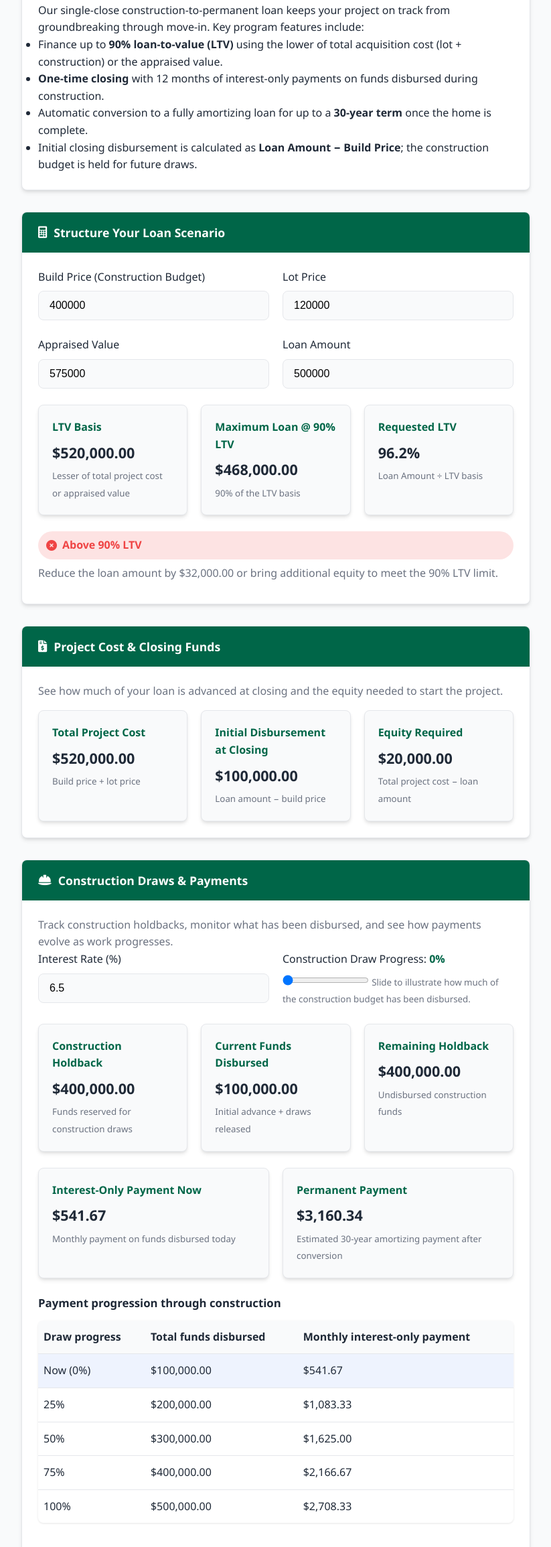
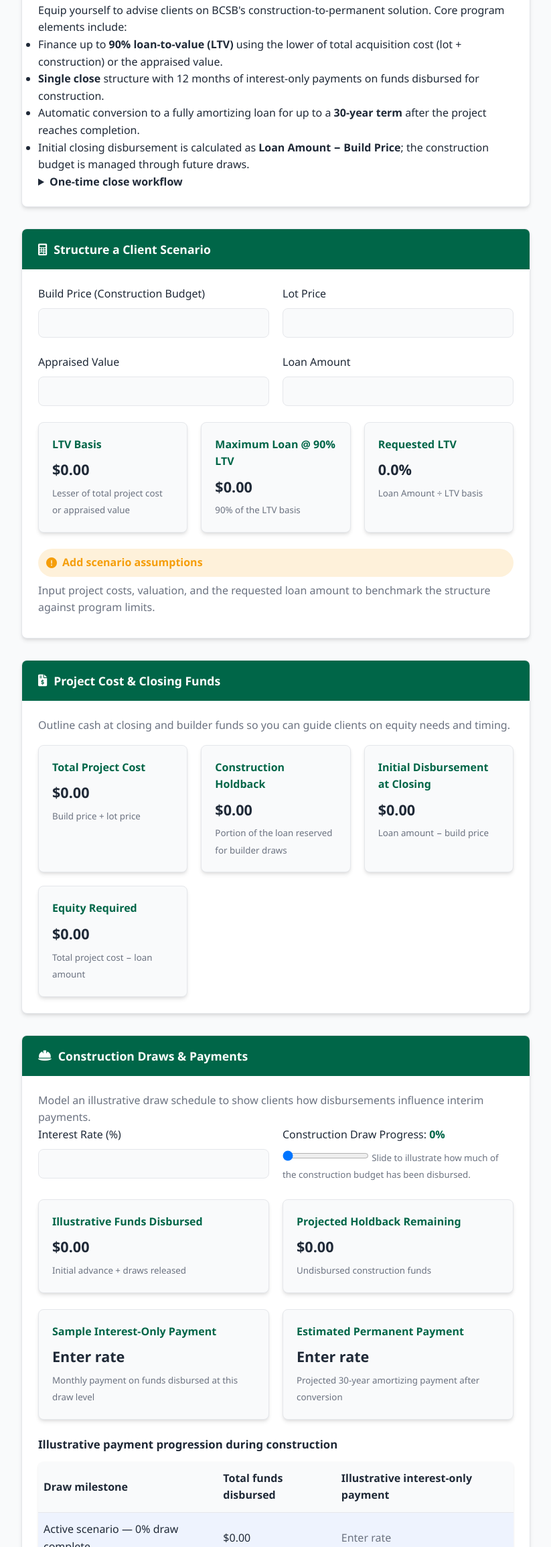
Before and after one commit to NewAige/AMITool, a plain HTML site: page learn-construction.html in a window 1280 px wide. Shown: the part 302-2611 px from the top of the page at 67% size, without its empty margins (228-1051 px from the left). Drawn offline with Linux system fonts and the light colour scheme.

Commit message:
Polish construction financing module for mortgage pros

```diff
--- a/learn-construction.html
+++ b/learn-construction.html
@@ -124,7 +124,7 @@
         <div class="container" style="display: flex; align-items: center; justify-content: space-between;">
             <div>
                 <h1>Construction Financing</h1>
-                <div class="subtitle">Structure a construction-to-permanent loan with BCSB</div>
+                <div class="subtitle">Structure construction-to-permanent financing for your clients</div>
             </div>
             <a href="learn.html" class="btn btn-primary">
                 <i class="fas fa-arrow-left"></i> Back
@@ -136,37 +136,45 @@
         <div class="card">
             <div class="card-header"><i class="fas fa-lightbulb"></i> Program Snapshot</div>
             <div class="card-body">
-                <p>Our single-close construction-to-permanent loan keeps your project on track from groundbreaking through move-in. Key program features include:</p>
+                <p>Equip yourself to advise clients on BCSB's construction-to-permanent solution. Core program elements include:</p>
                 <ul>
                     <li>Finance up to <strong>90% loan-to-value (LTV)</strong> using the lower of total acquisition cost (lot + construction) or the appraised value.</li>
-                    <li><strong>One-time closing</strong> with 12 months of interest-only payments on funds disbursed during construction.</li>
-                    <li>Automatic conversion to a fully amortizing loan for up to a <strong>30-year term</strong> once the home is complete.</li>
-                    <li>Initial closing disbursement is calculated as <strong>Loan Amount − Build Price</strong>; the construction budget is held for future draws.</li>
+                    <li><strong>Single close</strong> structure with 12 months of interest-only payments on funds disbursed for construction.</li>
+                    <li>Automatic conversion to a fully amortizing loan for up to a <strong>30-year term</strong> after the project reaches completion.</li>
+                    <li>Initial closing disbursement is calculated as <strong>Loan Amount − Build Price</strong>; the construction budget is managed through future draws.</li>
                 </ul>
+                <details>
+                    <summary><strong>One-time close workflow</strong></summary>
+                    <ol>
+                        <li><strong>Closing:</strong> The entire construction-to-permanent loan is documented at once. Funds beyond the construction budget release at the table.</li>
+                        <li><strong>Construction phase (up to 12 months):</strong> Draws are distributed as inspections confirm progress. The borrower remits interest-only on dollars advanced.</li>
+                        <li><strong>Conversion:</strong> When the home is complete, the note automatically transitions to long-term amortization with no second closing required.</li>
+                    </ol>
+                </details>
             </div>
         </div>
 
         <div class="card">
-            <div class="card-header"><i class="fas fa-calculator"></i> Structure Your Loan Scenario</div>
+            <div class="card-header"><i class="fas fa-calculator"></i> Structure a Client Scenario</div>
             <div class="card-body">
                 <div class="form-row">
                     <div class="form-group">
                         <label for="build-price">Build Price (Construction Budget)</label>
-                        <input type="number" id="build-price" min="0" step="1000" value="400000" />
+                        <input type="number" id="build-price" min="0" step="0.01" />
                     </div>
                     <div class="form-group">
                         <label for="lot-price">Lot Price</label>
-                        <input type="number" id="lot-price" min="0" step="1000" value="120000" />
+                        <input type="number" id="lot-price" min="0" step="0.01" />
                     </div>
                 </div>
                 <div class="form-row">
                     <div class="form-group">
                         <label for="appraised-value">Appraised Value</label>
-                        <input type="number" id="appraised-value" min="0" step="1000" value="575000" />
+                        <input type="number" id="appraised-value" min="0" step="0.01" />
                     </div>
                     <div class="form-group">
                         <label for="loan-amount">Loan Amount</label>
-                        <input type="number" id="loan-amount" min="0" step="1000" value="500000" />
+                        <input type="number" id="loan-amount" min="0" step="0.01" />
                     </div>
                 </div>
 
@@ -198,12 +206,17 @@
         <div class="card">
             <div class="card-header"><i class="fas fa-file-invoice-dollar"></i> Project Cost &amp; Closing Funds</div>
             <div class="card-body">
-                <p class="status-text">See how much of your loan is advanced at closing and the equity needed to start the project.</p>
+                <p class="status-text">Outline cash at closing and builder funds so you can guide clients on equity needs and timing.</p>
                 <div class="summary-grid">
                     <div class="summary-card">
                         <h4>Total Project Cost</h4>
                         <p id="project-cost" class="summary-value">$0</p>
                         <small>Build price + lot price</small>
+                    </div>
+                    <div class="summary-card">
+                        <h4>Construction Holdback</h4>
+                        <p id="construction-holdback" class="summary-value">$0</p>
+                        <small>Portion of the loan reserved for builder draws</small>
                     </div>
                     <div class="summary-card">
                         <h4>Initial Disbursement at Closing</h4>
@@ -222,11 +235,11 @@
         <div class="card">
             <div class="card-header"><i class="fas fa-hard-hat"></i> Construction Draws &amp; Payments</div>
             <div class="card-body">
-                <p class="status-text">Track construction holdbacks, monitor what has been disbursed, and see how payments evolve as work progresses.</p>
+                <p class="status-text">Model an illustrative draw schedule to show clients how disbursements influence interim payments.</p>
                 <div class="form-row">
                     <div class="form-group">
                         <label for="interest-rate">Interest Rate (%)</label>
-                        <input type="number" id="interest-rate" min="0" step="0.125" value="6.5" />
+                        <input type="number" id="interest-rate" min="0" step="0.125" />
                     </div>
                     <div class="form-group">
                         <label for="draw-progress">Construction Draw Progress: <span id="draw-progress-display" class="range-value">0%</span></label>
@@ -237,17 +250,12 @@
 
                 <div class="summary-grid">
                     <div class="summary-card">
-                        <h4>Construction Holdback</h4>
-                        <p id="construction-holdback" class="summary-value">$0</p>
-                        <small>Funds reserved for construction draws</small>
-                    </div>
-                    <div class="summary-card">
-                        <h4>Current Funds Disbursed</h4>
+                        <h4>Illustrative Funds Disbursed</h4>
                         <p id="current-disbursed" class="summary-value">$0</p>
                         <small>Initial advance + draws released</small>
                     </div>
                     <div class="summary-card">
-                        <h4>Remaining Holdback</h4>
+                        <h4>Projected Holdback Remaining</h4>
                         <p id="remaining-holdback" class="summary-value">$0</p>
                         <small>Undisbursed construction funds</small>
                     </div>
@@ -255,46 +263,34 @@
 
                 <div class="summary-grid">
                     <div class="summary-card">
-                        <h4>Interest-Only Payment Now</h4>
+                        <h4>Sample Interest-Only Payment</h4>
                         <p id="interest-only-payment" class="summary-value">Enter rate</p>
-                        <small>Monthly payment on funds disbursed today</small>
+                        <small>Monthly payment on funds disbursed at this draw level</small>
                     </div>
                     <div class="summary-card">
-                        <h4>Permanent Payment</h4>
+                        <h4>Estimated Permanent Payment</h4>
                         <p id="permanent-payment" class="summary-value">Enter rate</p>
-                        <small>Estimated 30-year amortizing payment after conversion</small>
+                        <small>Projected 30-year amortizing payment after conversion</small>
                     </div>
                 </div>
 
                 <div class="payment-progression">
-                    <h4>Payment progression through construction</h4>
+                    <h4>Illustrative payment progression during construction</h4>
                     <table class="payment-table">
                         <thead>
                             <tr>
-                                <th>Draw progress</th>
+                                <th>Draw milestone</th>
                                 <th>Total funds disbursed</th>
-                                <th>Monthly interest-only payment</th>
+                                <th>Illustrative interest-only payment</th>
                             </tr>
                         </thead>
                         <tbody id="payment-progress-body">
                             <tr>
-                                <td colspan="3" class="muted">Enter rate to see how interest-only payments change as draws are released.</td>
+                                <td colspan="3" class="muted">Enter an interest rate and adjust the slider to demonstrate how monthly interest-only payments scale with additional draws.</td>
                             </tr>
                         </tbody>
                     </table>
                 </div>
-            </div>
-        </div>
-
-        <div class="card">
-            <div class="card-header"><i class="fas fa-route"></i> How the One-Time Close Works</div>
-            <div class="card-body">
-                <ol>
-                    <li><strong>Closing:</strong> We approve the full construction-to-permanent loan. Any funds beyond the construction budget are disbursed at closing.</li>
-                    <li><strong>Construction phase (up to 12 months):</strong> We release construction draws as work is completed. You pay interest-only on the funds that have been disbursed.</li>
-                    <li><strong>Completion:</strong> Once the home is finished, the loan seamlessly converts to a permanent mortgage with up to a 30-year amortization.</li>
-                </ol>
-                <p class="status-text" style="margin-top: 1rem;">Use the scenario builder above to see how equity, draws, and payments change as you adjust project costs and progress.</p>
             </div>
         </div>
     </div>
--- a/learn-construction.js
+++ b/learn-construction.js
@@ -64,16 +64,16 @@ function updateScenario() {
 
     if (ltvBasis <= 0 || loanAmount <= 0) {
         ltvStatus.classList.add('warning');
-        ltvStatus.innerHTML = '<i class="fas fa-exclamation-circle"></i> Add project details';
-        guidanceText = 'Enter the project costs, appraised value, and desired loan amount to calculate LTV.';
+        ltvStatus.innerHTML = '<i class="fas fa-exclamation-circle"></i> Add scenario assumptions';
+        guidanceText = 'Input project costs, valuation, and the requested loan amount to benchmark the structure against program limits.';
     } else if (loanAmount <= maxLoan + 1e-6) {
         ltvStatus.innerHTML = '<i class="fas fa-check-circle"></i> Within program guidelines';
-        guidanceText = `Your requested LTV is ${formatPercent(requestedLtv)}, which is within the 90% maximum.`;
+        guidanceText = `At ${formatPercent(requestedLtv)}, this request remains inside the 90% maximum—no pricing or structure adjustments required.`;
     } else {
         ltvStatus.classList.add('danger');
         ltvStatus.innerHTML = '<i class="fas fa-times-circle"></i> Above 90% LTV';
         const reduction = loanAmount - maxLoan;
-        guidanceText = `Reduce the loan amount by ${formatCurrency(reduction)} or bring additional equity to meet the 90% LTV limit.`;
+        guidanceText = `Trim the loan request by ${formatCurrency(reduction)} or advise the borrower to contribute additional equity to comply with the 90% cap.`;
     }
     ltvGuidance.textContent = guidanceText;
 
@@ -95,7 +95,7 @@ function updateScenario() {
             }
 
             const percentCell = document.createElement('td');
-            percentCell.textContent = label ?? `${Math.round(constrainedFraction * 100)}%`;
+            percentCell.textContent = label ?? `${Math.round(constrainedFraction * 100)}% draw complete`;
 
             const disbursedAmount = Math.min(
                 initialDisbursement + constructionHoldback * constrainedFraction,
@@ -118,14 +118,15 @@ function updateScenario() {
             paymentProgressBody.appendChild(row);
         };
 
-        addProgressRow(normalizedProgress, `Now (${Math.round(normalizedProgress * 100)}%)`, true);
+        addProgressRow(normalizedProgress, `Active scenario — ${Math.round(normalizedProgress * 100)}% draw complete`, true);
 
         const checkpoints = [0, 0.25, 0.5, 0.75, 1];
         checkpoints.forEach((checkpoint) => {
             if (Math.abs(checkpoint - normalizedProgress) < 0.001) {
                 return;
             }
-            addProgressRow(checkpoint);
+            const checkpointLabel = `${Math.round(checkpoint * 100)}% draw complete`;
+            addProgressRow(checkpoint, checkpointLabel);
         });
     }
 
@@ -166,5 +167,26 @@ document.addEventListener('DOMContentLoaded', () => {
         }
     });
 
+    const currencyInputs = [
+        'build-price',
+        'lot-price',
+        'appraised-value',
+        'loan-amount'
+    ];
+
+    currencyInputs.forEach((id) => {
+        const element = document.getElementById(id);
+        if (element) {
+            element.addEventListener('change', () => {
+                const value = parseFloat(element.value);
+                if (Number.isFinite(value)) {
+                    element.value = value.toFixed(2);
+                } else {
+                    element.value = '';
+                }
+            });
+        }
+    });
+
     updateScenario();
 });
```
